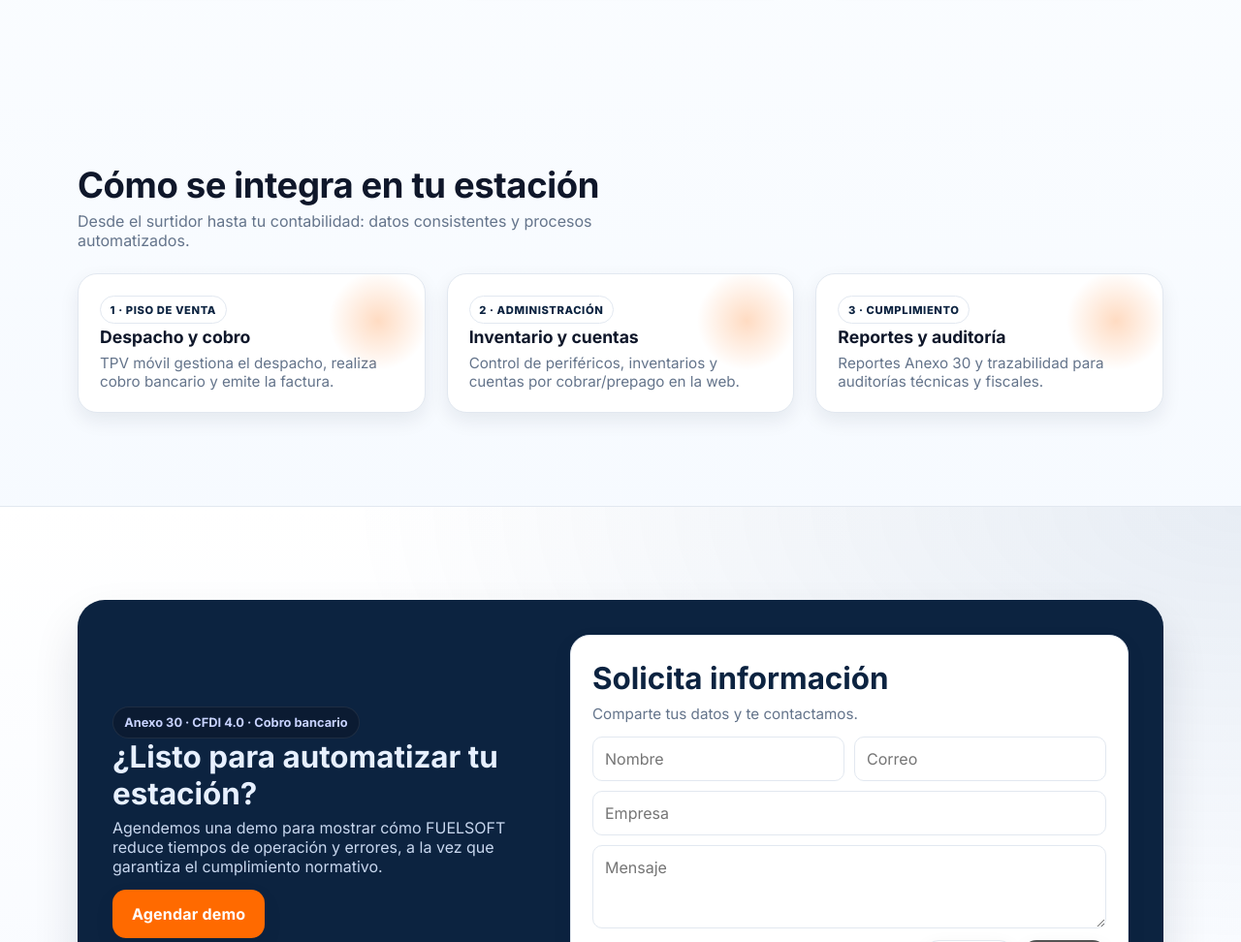
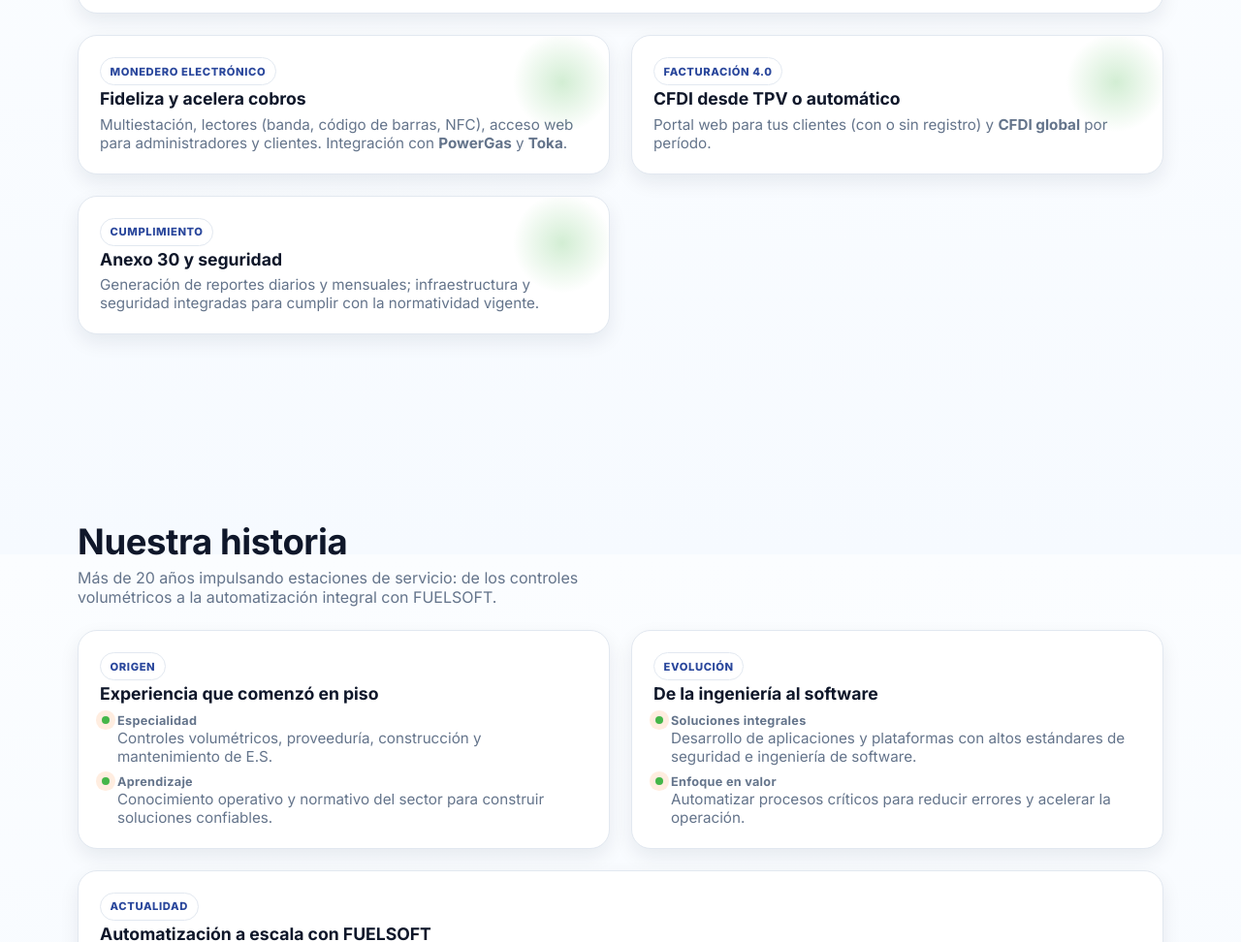
Before and after one commit to enriqueleyva/ENERCON, a plain HTML site: page landing_enercon_fuelsoft_gsap.html in a window 1280 px wide. Shown: the part 1828-2800 px from the top of the page at 97% size. Drawn offline with nearby package versions, Linux system fonts and the light colour scheme.

Commit message:
Update color palette and add history section with milestones to landing page

```diff
--- a/landing_enercon_fuelsoft_gsap.html
+++ b/landing_enercon_fuelsoft_gsap.html
@@ -17,10 +17,10 @@
 		<style>
 			:root {
 				/* === Paleta ENERCON / FUELSOFT ===
-       * Reemplaza estos valores con los datos exactos del PDF de colores.
-       */
-				--brand-primary: #0c2340; /* Azul corporativo (sugerido) */
-				--brand-accent: #ff6a00; /* Naranja de acento (sugerido) */
+			   * Reemplaza estos valores con los datos exactos del PDF de colores.
+			   */
+				--brand-primary: #2a479c; /* Azul corporativo (sugerido) */
+				--brand-accent: #44b649; /* Naranja de acento (sugerido) */
 				--brand-ink: #0f172a; /* Texto principal */
 				--brand-muted: #64748b; /* Texto secundario */
 				--brand-surface: #ffffff; /* Fondo tarjetas */
@@ -360,10 +360,37 @@
 				height: 160px;
 				background: radial-gradient(
 					40% 40% at 50% 50%,
-					rgba(255, 106, 0, 0.24) 0%,
-					rgba(255, 106, 0, 0) 80%
+					rgba(68, 182, 73, 0.24) 0%,
+					rgba(42, 71, 156, 0) 80%
 				);
 				pointer-events: none;
+			}
+
+			/* ======= HISTORY / TIMELINE ======= */
+			.timeline {
+				display: grid;
+				grid-template-columns: 1fr 1fr;
+				gap: clamp(16px, 2vw, 22px);
+			}
+			.milestone {
+				position: relative;
+				padding-left: 18px;
+			}
+			.milestone::before {
+				content: "";
+				position: absolute;
+				left: 2px;
+				top: 0.4rem;
+				width: 8px;
+				height: 8px;
+				border-radius: 999px;
+				background: var(--brand-accent);
+				box-shadow: 0 0 0 6px rgba(255, 106, 0, 0.12);
+			}
+			.milestone small {
+				color: var(--brand-muted);
+				font-weight: 700;
+				letter-spacing: 0.3px;
 			}
 
 			/* ======= COMPLIANCE ======= */
@@ -445,6 +472,21 @@
 				.col-6 {
 					grid-column: span 12;
 				}
+				.timeline {
+					grid-template-columns: 1fr;
+				}
+			}
+			.cta__box {
+				grid-template-columns: 1fr;
+			}
+			.stats {
+				grid-template-columns: repeat(2, 1fr);
+			}
+			.col-4 {
+				grid-column: span 6;
+			}
+			.col-6 {
+				grid-column: span 12;
 			}
 			@media (max-width: 620px) {
 				.stats {
@@ -461,20 +503,19 @@
 		<header class="nav">
 			<div class="container nav__wrap">
 				<a href="#" class="brand">
-					<!-- <span class="brand__logo" aria-hidden="true"></span> -->
 					<img
 						src="img/logo.png"
 						alt="ENERCON · FUELSOFT"
 						class="brand__img"
-						width="160"
-						height="46"
+						width="180"
+						height="60"
 						decoding="async"
 						fetchpriority="high"
 					/>
 				</a>
-
 				<nav class="nav__actions">
 					<a href="#features" class="btn btn-ghost">Características</a>
+					<a href="#historia" class="btn btn-ghost">Historia</a>
 					<a href="#contacto" class="btn btn-primary">Solicitar demo</a>
 				</nav>
 			</div>
@@ -713,6 +754,72 @@
 			</div>
 		</section>
 
+		<!-- =============== HISTORIA =============== -->
+		<section id="historia">
+			<div class="container">
+				<div class="section__head">
+					<div>
+						<h2 class="section__title">Nuestra historia</h2>
+						<p class="section__lead">
+							Más de 20 años impulsando estaciones de servicio: de los controles
+							volumétricos a la automatización integral con FUELSOFT.
+						</p>
+					</div>
+				</div>
+
+				<div class="timeline">
+					<article class="card reveal">
+						<span class="chip">Origen</span>
+						<h3>Experiencia que comenzó en piso</h3>
+						<p class="milestone">
+							<small>Especialidad</small><br />Controles volumétricos,
+							proveeduría, construcción y mantenimiento de E.S.
+						</p>
+						<p class="milestone">
+							<small>Aprendizaje</small><br />Conocimiento operativo y normativo
+							del sector para construir soluciones confiables.
+						</p>
+					</article>
+
+					<article class="card reveal">
+						<span class="chip">Evolución</span>
+						<h3>De la ingeniería al software</h3>
+						<p class="milestone">
+							<small>Soluciones integrales</small><br />Desarrollo de
+							aplicaciones y plataformas con altos estándares de seguridad e
+							ingeniería de software.
+						</p>
+						<p class="milestone">
+							<small>Enfoque en valor</small><br />Automatizar procesos críticos
+							para reducir errores y acelerar la operación.
+						</p>
+					</article>
+
+					<article class="card reveal col-12">
+						<span class="chip">Actualidad</span>
+						<h3>Automatización a escala con FUELSOFT</h3>
+						<p class="milestone">
+							<small>Despliegue</small><br />Más de <b>1,000</b> TPV operando en
+							poco más de <b>130</b> estaciones a nivel nacional.
+						</p>
+						<p class="milestone">
+							<small>Clientes</small><br />Grupo Lodemo (CV Alvic), Grupo
+							Enerkom (CV Atio) y Grupo Gasolinero Gaspeed (CV Fuelsoft).
+						</p>
+						<p class="milestone">
+							<small>Monederos</small><br />Implementaciones para GASOMATIC,
+							YENA!!, ENERKARD, TANQUE LLENO, <b>POWERGAS</b> y <b>TOKA</b>.
+						</p>
+						<p class="milestone">
+							<small>Operación</small><br />Automatización de piso para
+							gasolinas y GLV, con cobro bancario, facturación 4.0 y
+							cumplimiento Anexo 30.
+						</p>
+					</article>
+				</div>
+			</div>
+		</section>
+
 		<!-- =============== FLOW =============== -->
 		<section>
 			<div class="container">
@@ -776,7 +883,7 @@
 					</div>
 					<div>
 						<div class="card" style="background: #fff">
-							<h3 style="margin: 0.2rem 0 0.5rem; color: #0c2340">
+							<h3 style="margin: 0.2rem 0 0.5rem; color: #2a479c">
 								Solicita información
 							</h3>
 							<p style="margin-top: 0; color: var(--brand-muted)">
@@ -855,7 +962,7 @@
 
 		<footer>
 			<div class="container foot">
-				<p>© <span id="year"></span> ENERCON. Todos los derechos reservados.</p>
+				<p>© <span id="year"></span> ENERCON Todos los derechos reservados.</p>
 				<!-- <p>Hecho con FUELSOFT · Automatización de Estaciones de Servicio</p> -->
 			</div>
 		</footer>
```
